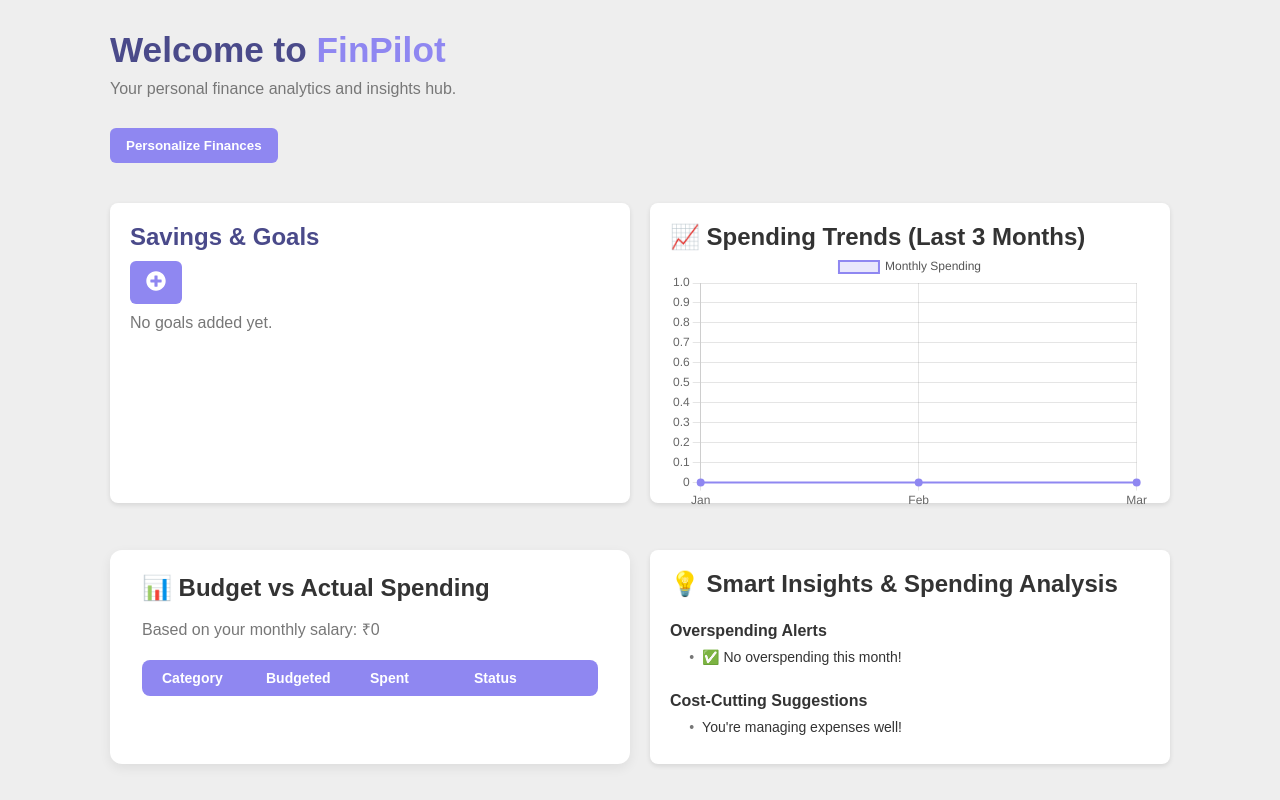
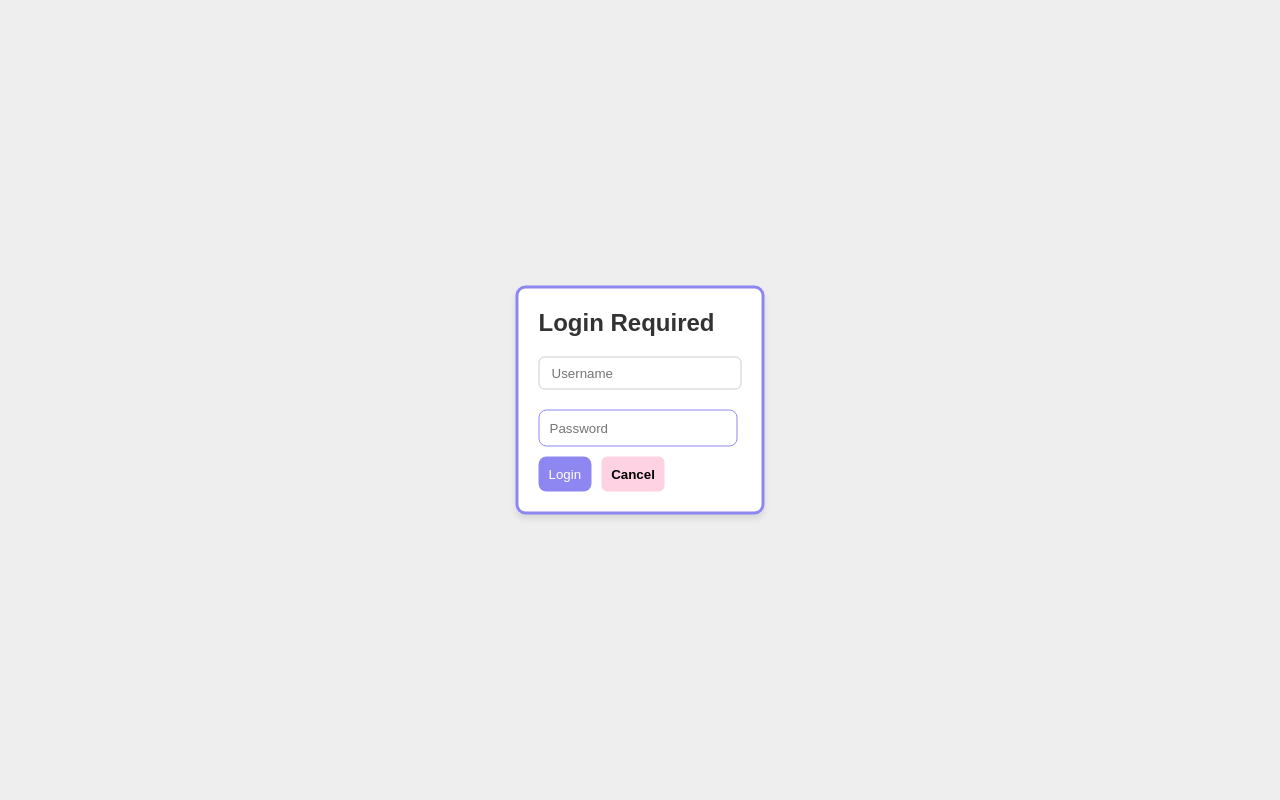
Before and after one commit to SavyaAaseya/moneystack, a React (Create React App) app: page /me in a window 1280 px wide. Shown: the top 800 px of the page. Built offline with nearby package versions, Linux system fonts and the light colour scheme.

Commit message:
Added login authentication for Pro features.

```diff
--- a/src/components/FinPilot/index.js
+++ b/src/components/FinPilot/index.js
@@ -7,6 +7,7 @@
 import BudgetComparison from "../ExpenseBudgetReport/ExpenseBudgetReport";
 import SpendingTrendChart from "../ExpenseBudgetReport/SpendingTrendChart";
 import AnalyticsPanel from "../../utils/AnalyticsPanel";
+import { useNavigate } from "react-router-dom";
 
 const GoalsSection = () => {
   const [goals, setGoals] = useState(() => {
@@ -142,6 +143,28 @@
 
 /* --------------------------------------- */
 const FinPilot = () => {
+  const navigate = useNavigate();
+  const [isAuthenticated, setIsAuthenticated] = useState(false);
+  const [username, setUsername] = useState("");
+  const [password, setPassword] = useState("");
+  const [showLogin, setShowLogin] = useState(true);
+  useEffect(() => {
+    // Automatically open login dialog when arriving
+    setShowLogin(true);
+  }, []);
+
+  const handleLogin = (e) => {
+    e.preventDefault();
+
+    // Hardcoded Username/Password for now
+    if (username === "pro" && password === "Crazy123") {
+      setIsAuthenticated(true);
+      setShowLogin(false);
+    } else {
+      alert("Invalid Credentials");
+    }
+  };
+
   const [showForm, setShowForm] = useState(false);
   const [financeData, setFinanceData] = useState({
     salary: "",
@@ -179,12 +202,57 @@
   /* Goal Section logics */
 
   return (
+    <div className="finpilot-page">
+      {/* Show login modal if not authenticated */}
+      {!isAuthenticated && showLogin && (
+        <div className="modal-overlay">
+          <div className="modal">
+            <h2>Login Required</h2>
+            <form onSubmit={handleLogin}>
+              <input
+                className="input-styles"
+                type="text"
+                placeholder="Username"
+                value={username}
+                onChange={(e) => setUsername(e.target.value)}
+              />
+              <input
+                className="input-styles"
+                type="password"
+                placeholder="Password"
+                value={password}
+                onChange={(e) => setPassword(e.target.value)}
+              />
+              <button type="submit" className="save-btn">
+                Login
+              </button>
+              <button
+                type="button"
+                className="close-btn"
+                onClick={() => {
+                  setShowLogin(false);
+                  navigate("/"); // ✅ Correct use of navigate
+                }}
+              >
+                Cancel
+              </button>
+            </form>
+          </div>
+        </div>
+      )}
+
+      {/* Actual FinPilot page content after login */}
+      {isAuthenticated && (
+        <>
           <div className="finpilot-container">
             <h1>
               Welcome to <span className="highlight">FinPilot</span>
             </h1>{" "}
             <p>Your personal finance analytics and insights hub.</p>
-      <button className="personalize-btn" onClick={() => setShowForm(true)}>
+            <button
+              className="personalize-btn"
+              onClick={() => setShowForm(true)}
+            >
               Personalize Finances
             </button>
             {showForm && (
@@ -263,6 +331,9 @@
               <AnalyticsPanel />
             </div>
           </div>
+        </>
+      )}
+    </div>
   );
 };
 
```
Lines whose indentation alone changed are shown as unchanged.
